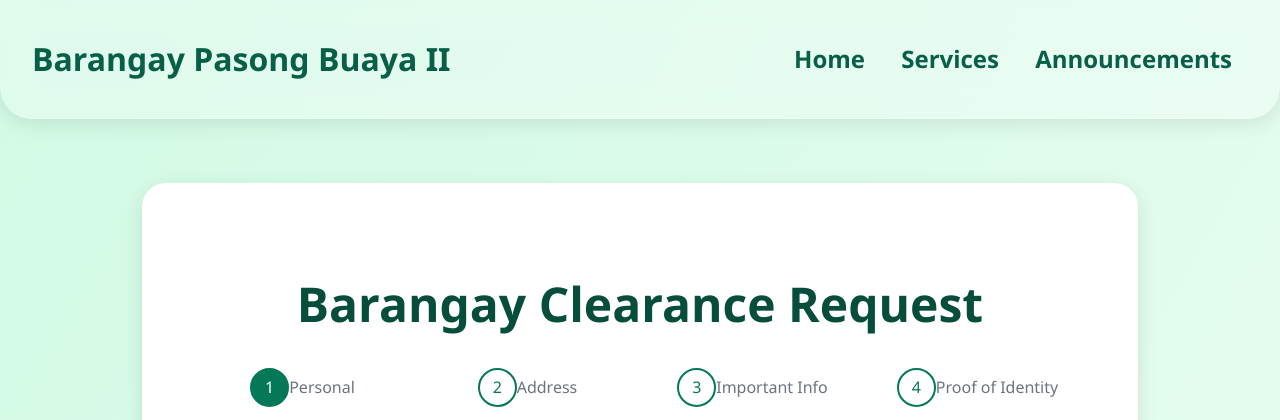
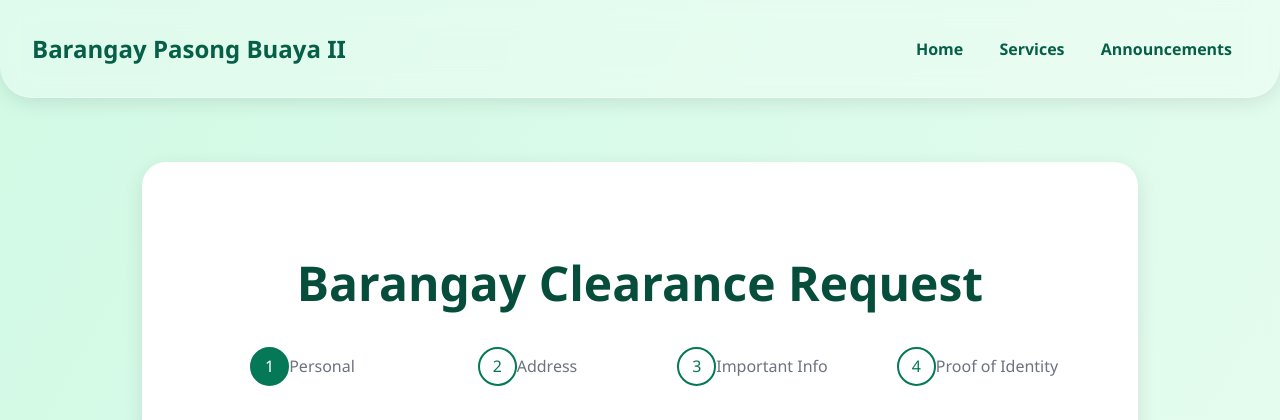
Before and after one commit to Cantor104/Barangay_Website, a PHP site: page /BC_request-form.html in a window 1280 px wide. Shown: the top 420 px of the page. Run offline with PHP 8.4, Linux system fonts and the light colour scheme.

Commit message:
Refactor CSS for request form layout and styles

```diff
--- a/request-form.css
+++ b/request-form.css
@@ -19,8 +19,8 @@ header {
   box-shadow: 0 4px 20px rgba(0,0,0,0.1);
   border-radius: 0 0 2rem 2rem;
 }
-header h1 { font-size: 2rem; color: #065f46; font-weight: 650; }
-nav a { font-size: 1.5rem; margin: 0 1rem; text-decoration: none; color: #065f46; font-weight: 600; transition: 0.3s; }
+header h1 { font-size: 1.5rem; color: #065f46; font-weight: 650; }
+nav a { font-size: 1rem; margin: 0 1rem; text-decoration: none; color: #065f46; font-weight: 600; transition: 0.3s; }
 nav a:hover { color: #047857; transform: translateY(-2px); }
 main { text-align: center; padding: 3rem 2rem; }
 main h2 { font-size: 3rem; color: #064e3b; margin-bottom: 1rem; animation: fadeSlide 1s ease; }
@@ -103,4 +103,5 @@ footer {
   background: linear-gradient(to bottom right, #064e3b, #065f46);
   color: white; padding: 3rem 1rem; text-align: center;
   border-radius: 2rem 2rem 0 0; box-shadow: inset 0 2px 8px rgba(0,0,0,0.2);
+
 }
```
